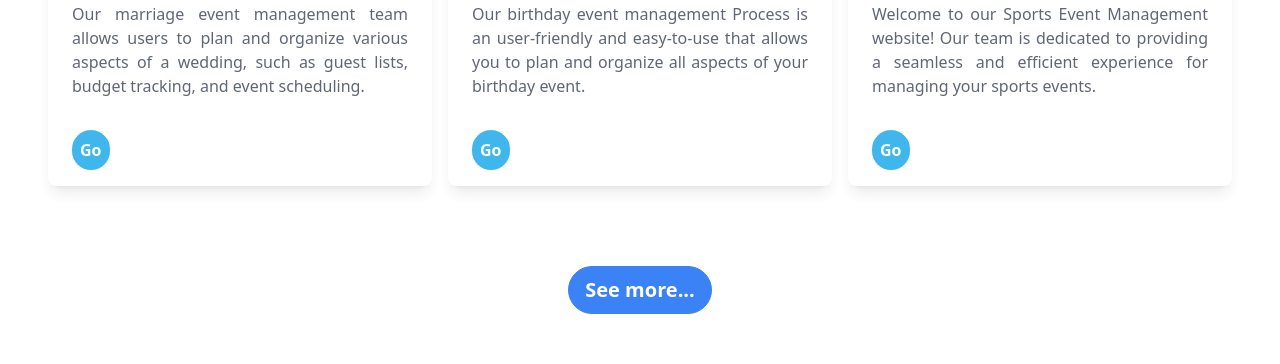
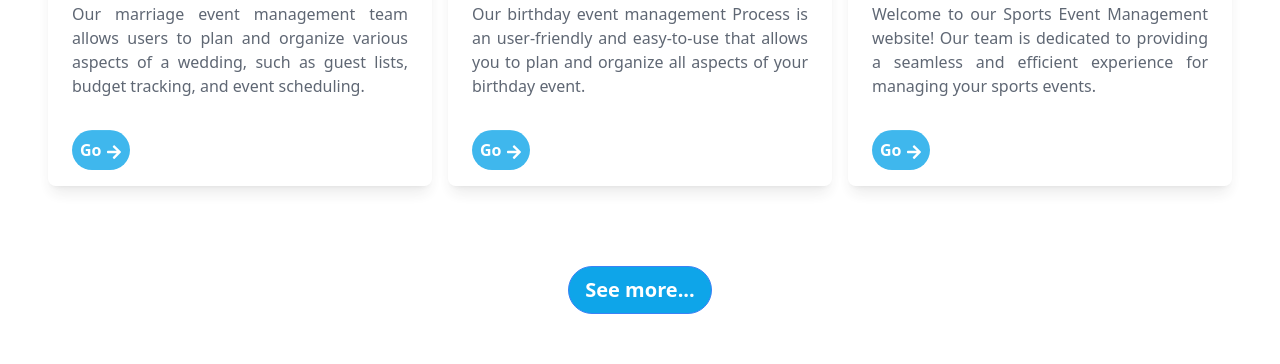
Before and after one commit to hafizuddinraju/event-app, a Next.js app: page / in a window 1280 px wide. Shown: the part 1400-1764 px from the top of the page. Built offline with nearby package versions, Linux system fonts and the light colour scheme.

Commit message:
react-icon-added

```diff
--- a/components/Categories/Category.js
+++ b/components/Categories/Category.js
@@ -40,7 +40,7 @@ const Category = () => {
                 }
             </div>
             <div className='flex justify-center mb-20 tooltip' data-tip='Tap to explore more events'>
-                <Link href='/' className='btn text-xl normal-case bg-blue-500 hover:bg-blue-700 text-white font-bold py-2 px-4 rounded-full cursor-pointer border border-blue-500'>See more...</Link>
+                <Link href='/' className='btn text-xl normal-case bg-sky-500 hover:bg-sky-700 text-white font-bold py-2 px-4 rounded-full cursor-pointer border border-blue-500'>See more...</Link>
             </div>
         </div>
     );
--- a/components/Categories/CategoryCard.js
+++ b/components/Categories/CategoryCard.js
@@ -1,4 +1,5 @@
 import { useState } from 'react';
+import { FaArrowRight } from 'react-icons/fa';
 import styles from '../../styles/CategoryCard.module.css';
 
 const CategoryCard = ({events}) => {
@@ -22,7 +23,7 @@ const CategoryCard = ({events}) => {
                         <button className={styles.easing_btn}
                         onMouseEnter={() => setHover(true)}
                         onMouseLeave={() => setHover(false)}>
-                        Go
+                        Go <span className='inline-block align-middle'><FaArrowRight></FaArrowRight></span>
                         {hover && <div className="absolute bottom-0 right-0 bg-white text-black p-2 rounded-md">Tap to see the details.</div>}
                         </button>
                     </div>
```
